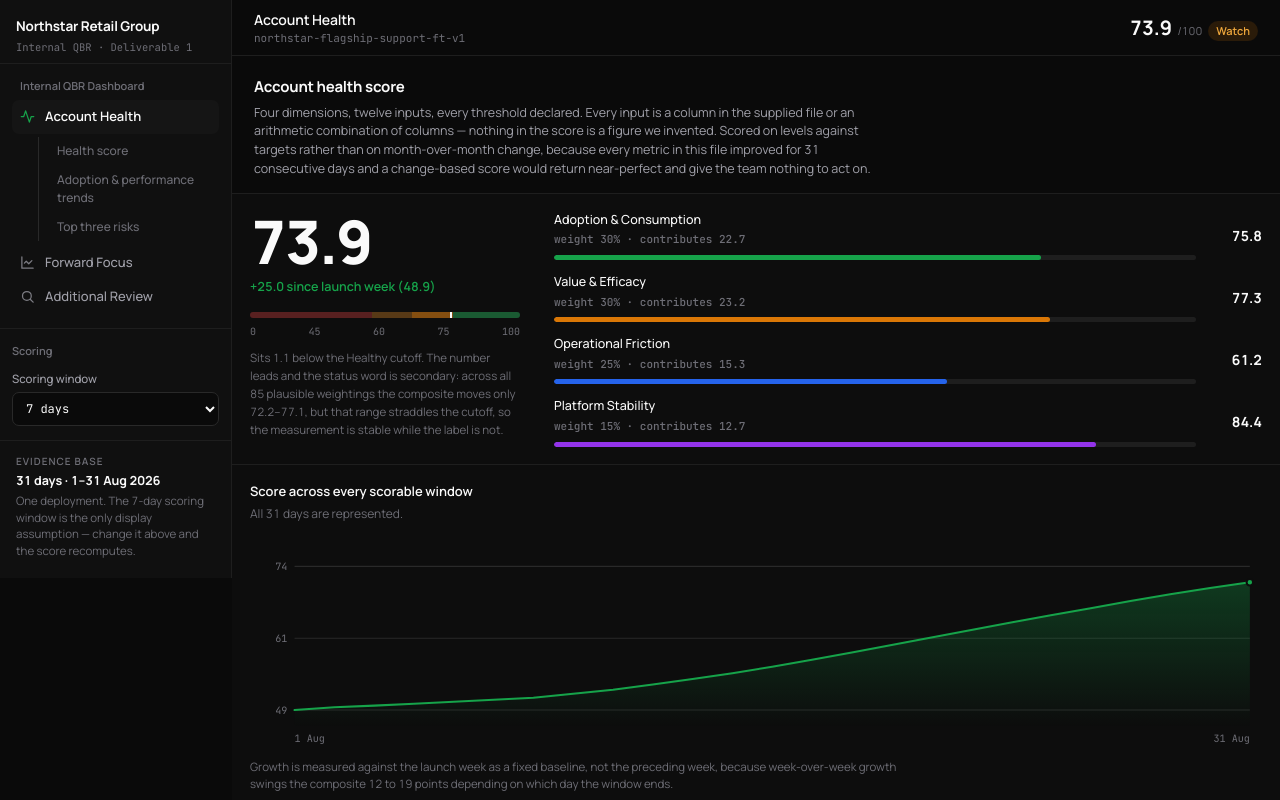
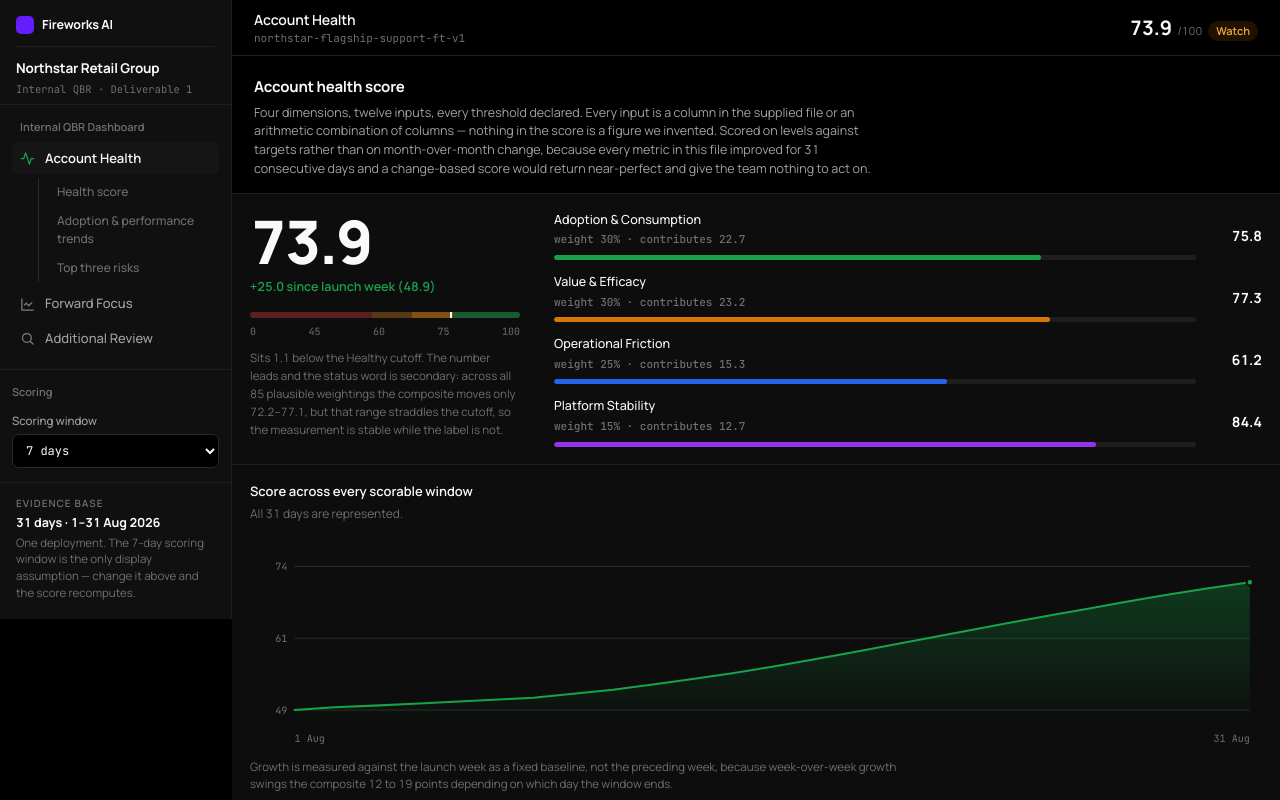
Before and after one commit to gharvey135/internal-qbr-dashboard, a plain HTML site: page internal-qbr-dashboard/index.html in a window 1280 px wide. Shown: the top 800 px of the page. Drawn offline with Linux system fonts and the light colour scheme.

Commit message:
Add files via upload

```diff
--- a/internal-qbr-dashboard/index.html
+++ b/internal-qbr-dashboard/index.html
@@ -10,12 +10,13 @@
 <link rel="stylesheet" href="https://fonts.googleapis.com/css2?family=Manrope:wght@400;500;600;700;800&family=JetBrains+Mono:wght@400;500;600&display=swap">
 <style>
 :root{
-  --ground:#0A0A0A; --panel:#0D0D0D; --panel-2:#101010; --raise:#151515;
+  --ground:#000000; --panel:#0D0D0D; --panel-2:#101010; --raise:#151515;
   --line:#1E1E1E; --line-2:#292929;
   --ink:#FAFAFA; --ink-2:#A1A1AA; --ink-3:#6E6E76;
   --accent:#16A34A; --accent-dim:#0E2A1A;
   --good:#16A34A; --warn:#D97706; --bad:#DC2626; --info:#2563EB;
   --c1:#16A34A; --c2:#2563EB; --c3:#D97706; --c4:#9333EA;
+  --fw:#651DFF;
   --sans:"Manrope",system-ui,-apple-system,"Segoe UI",sans-serif;
   --mono:"JetBrains Mono",ui-monospace,SFMono-Regular,Menlo,monospace;
 }
@@ -26,6 +27,9 @@ a{color:inherit}
 /* ---- sidebar ---- */
 .side{background:var(--panel-2);border-right:1px solid var(--line);display:flex;flex-direction:column;position:sticky;top:env(safe-area-inset-top,0px);align-self:start;max-height:100vh;overflow-y:auto}
 .side .top{padding:16px 16px 6px;border-bottom:1px solid var(--line)}
+.fw{display:flex;align-items:center;gap:8px;padding-bottom:11px;margin-bottom:11px;border-bottom:1px solid var(--line)}
+.fw i{width:18px;height:18px;border-radius:5px;background:var(--fw);flex:none}
+.fw span{font-size:12.5px;font-weight:700;letter-spacing:-.01em;color:var(--ink)}
 .brand b{display:block;font-size:13.5px;font-weight:700;letter-spacing:-.015em}
 .brand span{font-size:10.5px;color:var(--ink-3);font-family:var(--mono)}
 .side .mid{padding:14px 12px;display:flex;flex-direction:column;gap:18px;flex:1}
@@ -185,7 +189,7 @@ svg.bar.wide,#ch-plan svg{max-width:1080px}
 </style>
 <div class="shell">
  <aside class="side">
-  <div class="top"><div class="brand"><b>Northstar Retail Group</b><span>Internal QBR · Deliverable 1</span></div></div>
+  <div class="top"><div class="fw"><i></i><span>Fireworks AI</span></div><div class="brand"><b>Northstar Retail Group</b><span>Internal QBR · Deliverable 1</span></div></div>
   <div class="mid">
     <div>
       <div class="grp">Internal QBR Dashboard</div>
```
